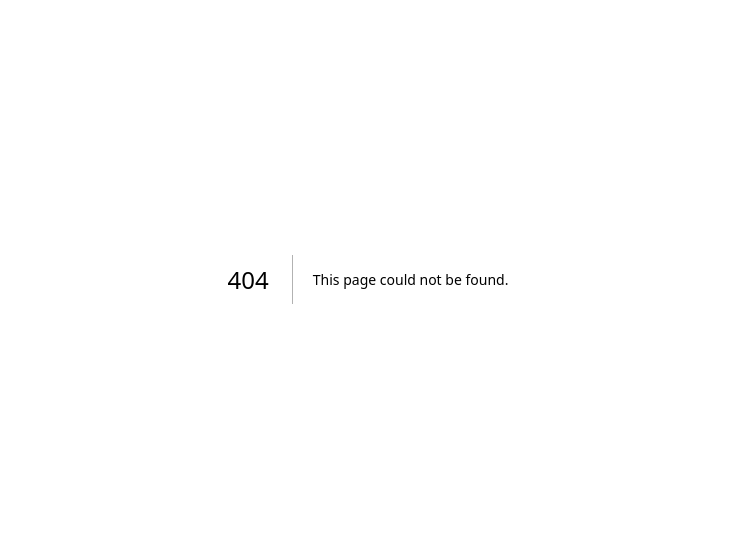
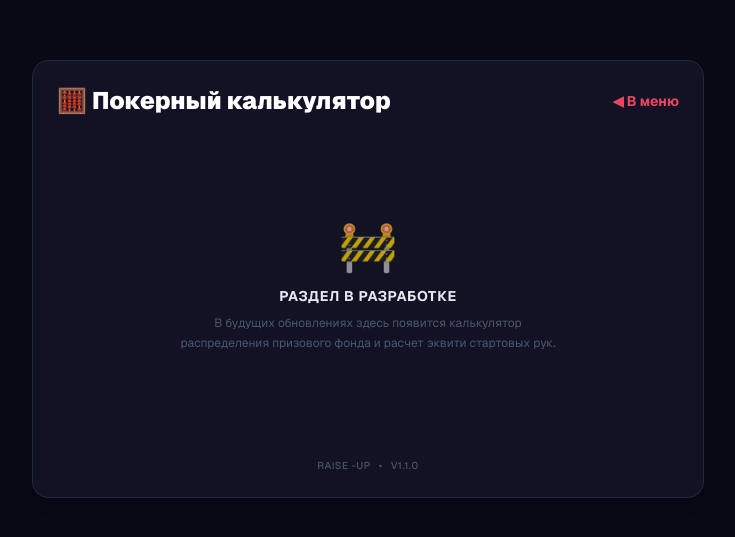
Before and after one commit to superigrooper/raise-up, a Next.js app: page /calculator in a window 1280 px wide. Before the commit this address had no page. Shown: the part 121-658 px from the top of the page, without its empty margins (272-1007 px from the left). Built offline with nearby package versions, Linux system fonts and the light colour scheme.

Commit message:
Add calc page

```diff
--- /dev/null
+++ b/src/app/calculator/page.tsx
@@ -0,0 +1,56 @@
+// src/app/calculator/page.tsx
+"use client";
+
+import { useEffect, useState } from 'react';
+import Link from 'next/link';
+import { usePokerStore } from '@/store/usePokerStore';
+
+export default function CalculatorPage() {
+  const theme = usePokerStore((state) => state.theme);
+  const [isMounted, setIsMounted] = useState(false);
+
+  useEffect(() => {
+    setIsMounted(true);
+  }, []);
+
+  if (!isMounted) return null;
+
+  const getThemeClass = () => {
+    if (theme === "navy") return "navy bg-[#090916] text-white";
+    return "bg-gray-100 text-gray-900";
+  };
+
+  return (
+    <div className={`min-h-screen transition-colors duration-200 p-4 md:p-8 flex flex-col items-center justify-center font-sans ${getThemeClass()}`}>
+      <div className="w-full max-w-2xl bg-white dark:bg-[#161625] navy:bg-[#121224] p-6 rounded-2xl shadow-lg border border-gray-200 dark:border-gray-800 navy:border-slate-800">
+
+        {/* Шапка страницы */}
+        <header className="mb-6 flex items-center justify-between border-b pb-4 border-gray-100 dark:border-gray-900/60 navy:border-slate-900/60">
+          <h1 className="text-2xl font-black">🧮 Покерный калькулятор</h1>
+          <Link href="/" className="text-sm font-bold text-[#e94560] hover:underline cursor-pointer">
+            ◀ В меню
+          </Link>
+        </header>
+
+        {/* Стильный блок-заглушка */}
+        <div className="py-16 text-center text-gray-400 dark:text-gray-500 navy:text-slate-500">
+          <div className="text-5xl mb-4 animate-pulse">🚧</div>
+          <div className="text-sm font-bold uppercase tracking-wider text-gray-800 dark:text-white navy:text-slate-200">
+            Раздел в разработке
+          </div>
+          <p className="text-xs mt-2 opacity-70 max-w-sm mx-auto leading-relaxed">
+            В будущих обновлениях здесь появится калькулятор распределения призового фонда и расчет эквити стартовых рук.
+          </p>
+        </div>
+
+        {/* Подвал */}
+        <footer className="mt-6 border-t pt-4 border-gray-100 dark:border-gray-900/40 navy:border-slate-900/40 text-center text-[10px] tracking-wider uppercase text-gray-400 dark:text-gray-600 navy:text-slate-600 font-medium select-none">
+          <span>RAISE -UP</span>
+          <span className="mx-2">•</span>
+          <span>v{process.env.NEXT_PUBLIC_APP_VERSION || "1.5.0"}</span>
+        </footer>
+
+      </div>
+    </div>
+  );
+}
```
